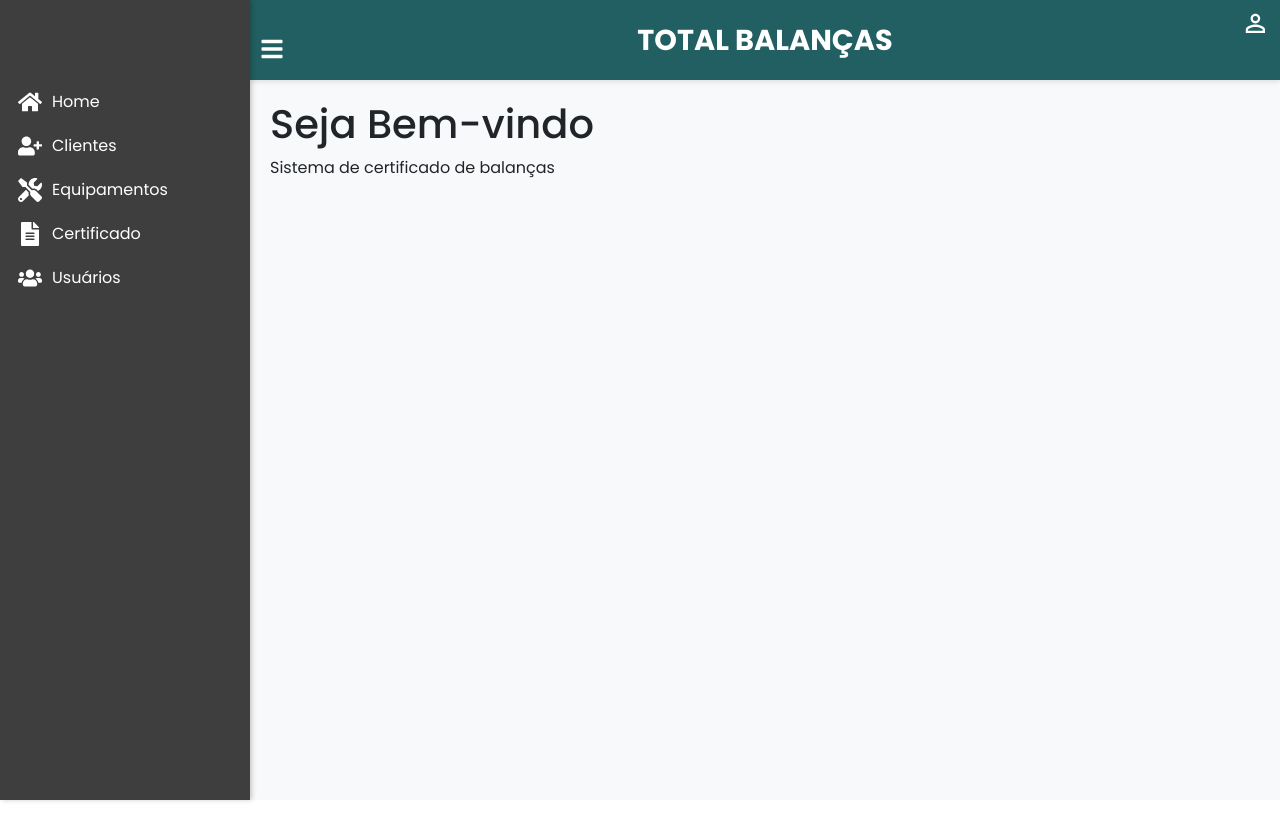
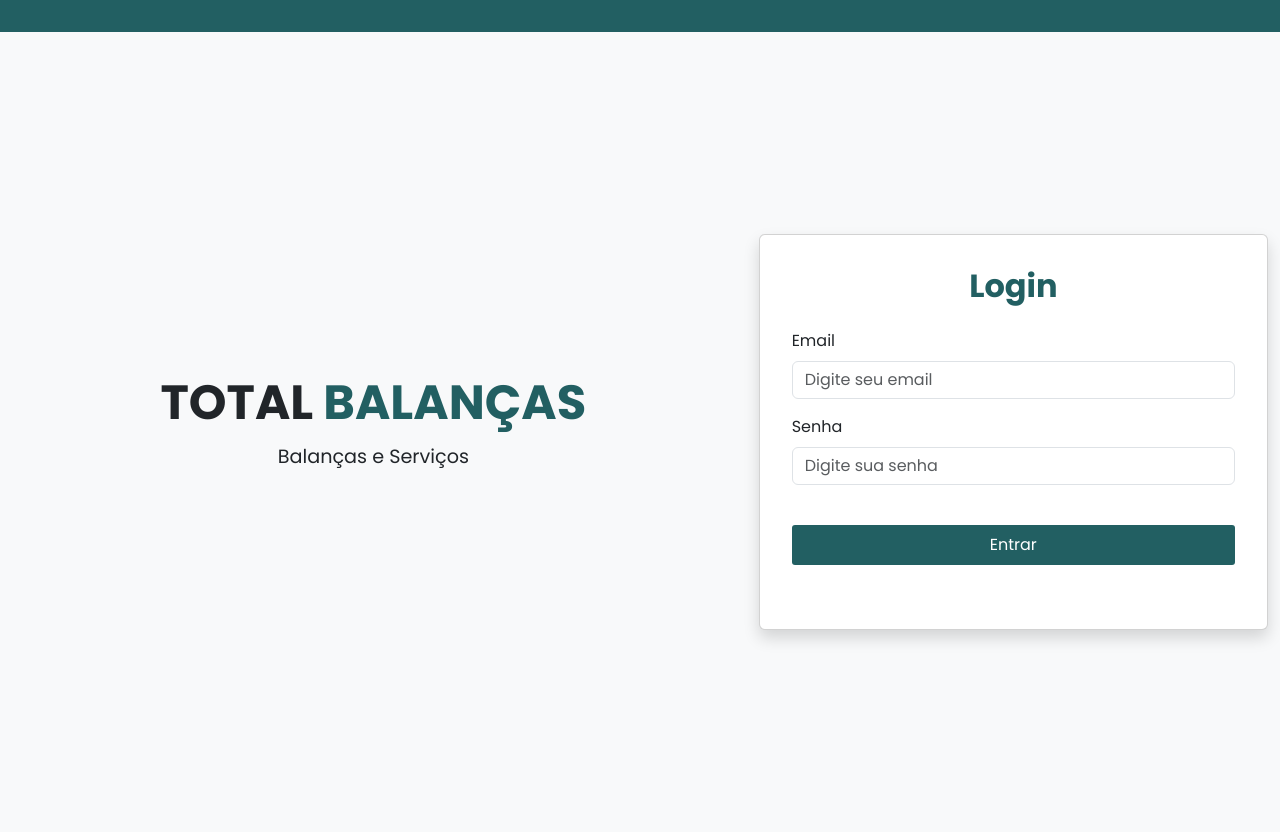
Before and after one commit to EduCarmo/front-sistema-certificado, a React (Create React App) app: page / in a window 1280 px wide. Before the commit the page ends 800 px from the top, so only its background shows below. Built offline with nearby package versions, Linux system fonts and the light colour scheme.

Commit message:
criação da tela de login

```diff
--- a/src/App.js
+++ b/src/App.js
@@ -7,13 +7,15 @@ import Certificado from './pages/Certificado/Certificado';
 import Home from './pages/Home/Home';
 import { BrowserRouter as Router, Routes, Route, } from 'react-router-dom';
 import Usuario from './pages/Usuario/Usuario';
+import Login from './pages/Login/Login';
 
 function App() {
   return (
     <>
       <Router>
         <Routes>
-          <Route path="/" element={<Home />} />
+          <Route path="/" element={ <Login />} />
+          <Route path="/home" element={<Home />} />
           <Route path="/cadastro-cliente" element={<CadastroCliente />} />
           <Route path="/cadastro-equipamento" element={<CadastroEquipamento />} />
           <Route path="/certificado" element={ <Certificado />} />
--- a/src/ConteudoPages/ConteudoCadastroUsuario/ConteudoCadastroUsuario.css
+++ b/src/ConteudoPages/ConteudoCadastroUsuario/ConteudoCadastroUsuario.css
@@ -10,13 +10,6 @@
 
 .title {
     margin-bottom: 40px;
-}
-
-.alert-success{
-    position: absolute;
-    top: 5px;
-    right: 5px;
-    z-index: 1000;
 }
 
 
--- a/src/components/AlertComponents/AlertComponents.css
+++ b/src/components/AlertComponents/AlertComponents.css
@@ -0,0 +1,6 @@
+.alert-success{
+    position: absolute;
+    top: 5px;
+    right: 5px;
+    z-index: 1000;
+}
--- a/src/components/AlertComponents/AlertComponents.js
+++ b/src/components/AlertComponents/AlertComponents.js
@@ -1,16 +1,17 @@
-import React from 'react'
-import Alert from 'react-bootstrap/Alert'
-import './AlertComponents.css'
+import React from "react";
+import Alert from "react-bootstrap/Alert";
+import "./AlertComponents.css";
 
-function AlertComponents({message, variant, onClose}) {
+function AlertComponents({ message, variant, onClose }) {
+  if (!message) return null;
 
-    if (!message) return null;
-
-    return (
-        <Alert variant={variant} onClose={onClose} dismissible>
-            {message}
-        </Alert>
-    )
+  return (
+    <div>
+      <Alert variant={variant} onClose={onClose} dismissible>
+        {message}
+      </Alert>
+    </div>
+  );
 }
 
-export default AlertComponents
+export default AlertComponents;
--- a/src/components/Header/Header.css
+++ b/src/components/Header/Header.css
@@ -1,6 +1,6 @@
 .navbar {
     background-color: #225f62;
-    height: 5rem;
+    height: 7rem;
     padding: 1rem 0;
     box-shadow: 0px 2px 5px rgba(0, 0, 0, 0.1);
     position: relative;
--- a/src/components/Header/Header.js
+++ b/src/components/Header/Header.js
@@ -10,7 +10,7 @@ function Header() {
     <Navbar expand="xxl" className="navbar d-flex align-items-center">
       <Container>
         <Navbar.Brand
-          href="#home"
+          href="/home"
           className="mx-auto"
         >
           <h1 className="logo">TOTAL BALANÇAS</h1>
--- a/src/components/Sidebar/Sidebar.js
+++ b/src/components/Sidebar/Sidebar.js
@@ -57,7 +57,7 @@ function Sidebar() {
         onMouseLeave={() => setIsOpen(false)} // Recolhe ao sair com o mouse
       >
         <Nav className="flex-column menu-items">
-          <Nav.Link href="/">
+          <Nav.Link href="/home">
             <div className="menu-item">
               <FaHome className="menu-icon" />
               {isOpen && <span className="menu-text">Home</span>}
--- /dev/null
+++ b/src/pages/Login/Login.css
@@ -0,0 +1,68 @@
+.topo {
+  background-color: #225f62;
+  height: 2rem;
+}
+
+.background-fundo {
+  background-color: #f8f9fa;
+  min-height: 100vh;
+  display: flex;
+  align-items: center;
+}
+
+.logo-container {
+  display: flex;
+  justify-content: center;
+  padding: 2rem;
+}
+
+.logo-title > span {
+  color: #225f62;
+}
+
+.logo-container .logo-title {
+  font-size: 3rem;
+  font-weight: bold;
+}
+
+.logo-container .description {
+  font-size: 1.2rem;
+  line-height: 1.8;
+}
+
+.form-login {
+  width: 100%;
+  max-width: 550px;
+  background: #ffffff;
+  border-radius: 8px;
+  padding: 1rem;
+  border: 1px solid rgba(0, 0, 0, 0.1);
+}
+
+.login-title {
+  font-size: 2rem;
+  font-weight: bold;
+  color: #225f62;
+}
+
+.loginButton {
+  background-color: #225f62;
+  border: none;
+  height: 2.5rem;
+  border-radius: 3px;
+  color: white;
+  margin-bottom: 2rem;
+}
+
+.loginButton:hover {
+    background-color: #1e5053;
+    color: white;
+    margin-bottom: 2rem;
+  }
+
+@media (max-width: 768px) {
+
+    .logo-container .logo-title {
+        font-size: 2rem;
+    }
+}
--- /dev/null
+++ b/src/pages/Login/Login.js
@@ -0,0 +1,110 @@
+import React, { useState } from "react";
+import { Container, Row, Col, Form, Card } from "react-bootstrap";
+
+import "./Login.css";
+import AlertComponents from "../../components/AlertComponents/AlertComponents";
+
+function Login() {
+  const [email, setEmail] = useState("");
+  const [password, setPassword] = useState("");
+  const [erros, setErros] = useState({});
+  const [alertMessage, setAlertMessage] = useState("");
+  const [alertVariant, setAlertVariant] = useState("");
+
+  const handleSubmit = (event) => {
+    event.preventDefault();
+
+    const newErrors = {};
+
+    if (!email || !/\S+@\S+\.\S+/.test(email)) {
+      newErrors.formEmail = "Por favor, insira um email válido.";
+    }
+
+    if (!password) {
+      newErrors.formSenha = "Por favor, insira uma senha.";
+    }
+
+    setErros(newErrors);
+
+    if (Object.keys(newErrors).length === 0) {
+      setAlertMessage("Login realizado com sucesso!");
+      setAlertVariant("success");
+      setTimeout(() => setAlertMessage(""), 3000);
+    } else {
+      setAlertMessage("Erro ao realizar login.");
+      setAlertVariant("danger");
+      setTimeout(() => setAlertMessage(""), 3000);
+    }
+  };
+
+  return (
+    <>
+      <div className="alert-success">
+        {alertMessage && (
+          <AlertComponents
+            message={alertMessage}
+            variant={alertVariant}
+            onClose={() => setAlertMessage("")}
+          />
+        )}
+      </div>
+      <header className="topo"></header>
+      <div className="background-fundo">
+        <Container fluid>
+          <Row>
+            <Col md={7} className="logo-container flex-column text-center">
+              <h1 className="logo-title">
+                TOTAL <span>BALANÇAS</span>
+              </h1>
+              <p className="description">Balanças e Serviços</p>
+            </Col>
+            <Col md={5}>
+              <Card className="form-login shadow">
+                <Card.Body>
+                  <h2 className="text-center mb-4 login-title">Login</h2>
+                  <Form onSubmit={handleSubmit}>
+                    <Form.Group controlId="formEmail" className="mb-3">
+                      <Form.Label>Email</Form.Label>
+                      <Form.Control
+                        type="email"
+                        placeholder="Digite seu email"
+                        value={email}
+                        onChange={(e) => setEmail(e.target.value)}
+                        isInvalid={erros.formEmail}
+                        required
+                      />
+                      {erros.formEmail && (
+                        <Form.Control.Feedback type="invalid">
+                          {erros.formEmail}
+                        </Form.Control.Feedback>
+                      )}
+                    </Form.Group>
+                    <Form.Group controlId="formSenha" className="mb-3">
+                      <Form.Label>Senha</Form.Label>
+                      <Form.Control
+                        type="password"
+                        placeholder="Digite sua senha"
+                        value={password}
+                        onChange={(e) => setPassword(e.target.value)}
+                        isInvalid={erros.formSenha}
+                        required
+                      />
+                      {erros.formSenha && (
+                        <Form.Control.Feedback type="invalid">
+                          {erros.formSenha}
+                        </Form.Control.Feedback>
+                      )}
+                    </Form.Group>
+                    <button className="loginButton w-100 mt-4" type="submit">Entrar</button>
+                  </Form>
+                </Card.Body>
+              </Card>
+            </Col>
+          </Row>
+        </Container>
+      </div>
+    </>
+  );
+}
+
+export default Login;
```
